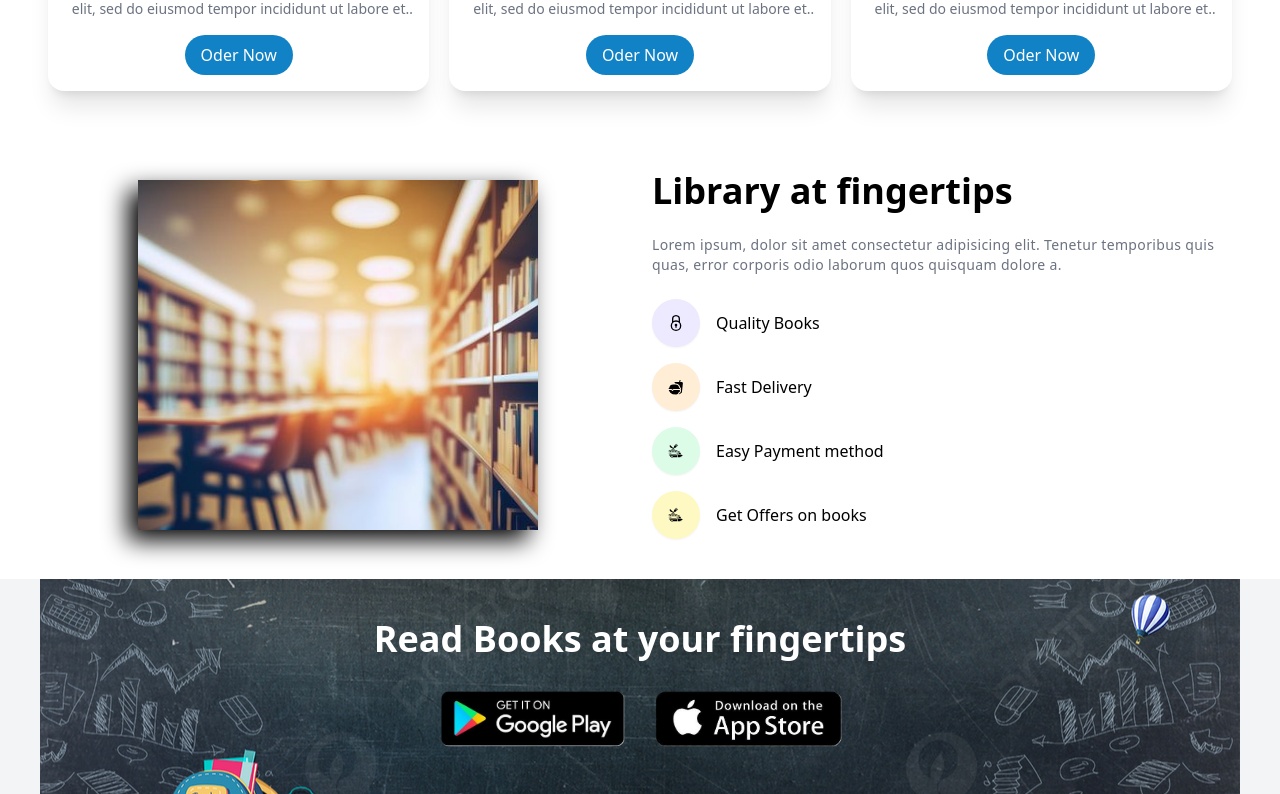
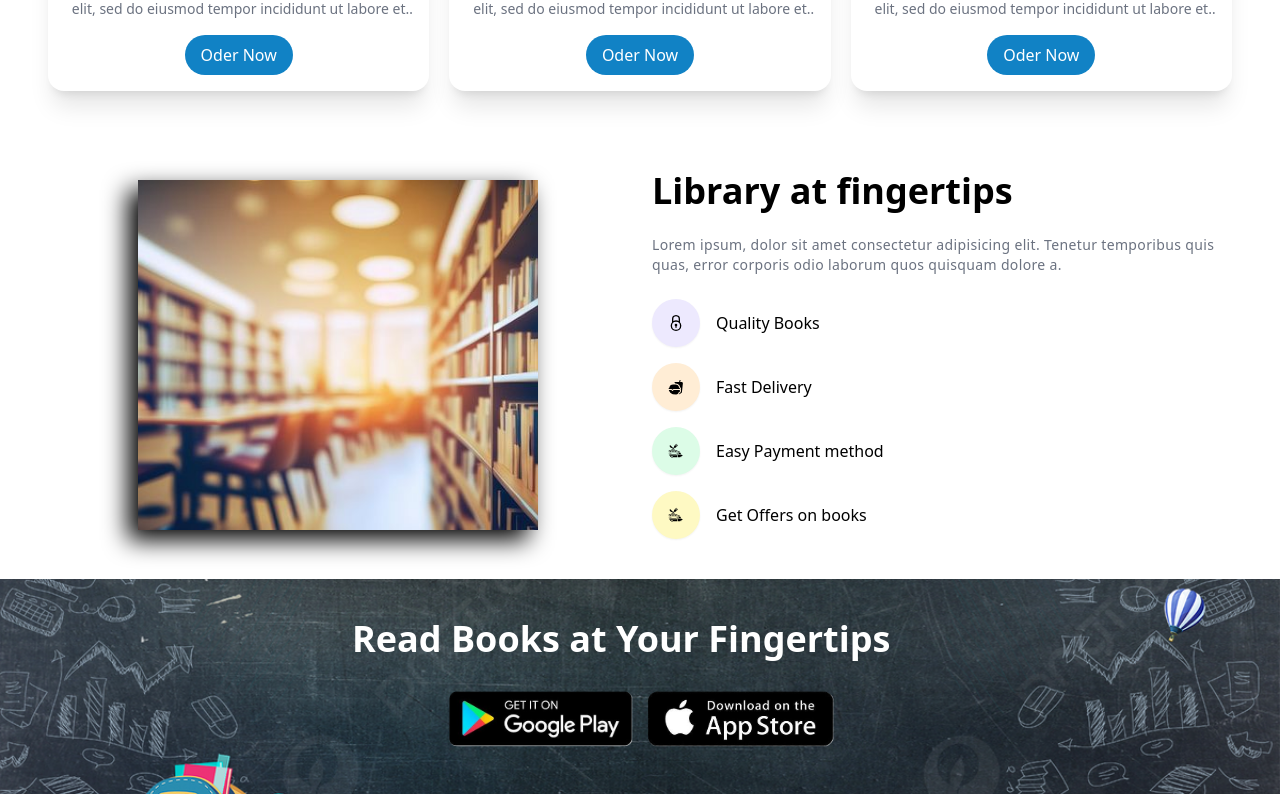
Before and after one commit to Nafiz7D/book-store-website, a React (Vite) app: page / in a window 1280 px wide. Shown: the part 1111-1905 px from the top of the page. Built offline with nearby package versions, Linux system fonts and the light colour scheme.

Commit message:
added appstorefile

```diff
--- a/src/components/AppStoreBanner/AppStoreBanner.jsx
+++ b/src/components/AppStoreBanner/AppStoreBanner.jsx
@@ -1,47 +1,54 @@
 import React from "react";
-import BoardImg from "../../assets/website/board.png";
-import PlayStoreImg from "../../assets/website/play_store.png";
-import AppStoreImg from "../../assets/website/app_store.png";
+import AppStoreImg from "../../assets/app_store.png";
+import PlayStoreImg from "../../assets/play_store.png";
+import Banner from "../../assets/website/board.png";
 
 const bannerImg = {
-  backgroundImage: `url(${BoardImg})`,
+  backgroundImage: `url(${Banner})`,
   backgroundPosition: "center",
   backgroundRepeat: "no-repeat",
+  backgroundSize: "cover",
   height: "100%",
   width: "100%",
 };
 
-const AppStoreBanner = () => {
+const AppStore = () => {
   return (
+    <>
       <div
         className="bg-gray-100 dark:bg-gray-800 text-white py-10"
         style={bannerImg}
       >
         <div className="container">
-        <div className="space-y-6 max-w-xl mx-auto">
-          <h1 className="text-2xl text-center sm:text-4xl font-semibold">
-            Read Books at your fingertips
+          <div
+            data-aos="fade-up"
+            data-aos-duration="300"
+            className="space-y-6 max-w-xl mx-auto"
+          >
+            <h1 className="text-2xl text-center sm:text-left sm:text-4xl font-semibold ">
+              Read Books at Your Fingertips
             </h1>
-          <div className="flex flex-wrap justify-center items-center gap-4">
+            <div className="flex flex-wrap justify-center items-center">
               <a href="#">
                 <img
+                  src={PlayStoreImg}
+                  alt="Play store"
                   className="max-w-[150px] sm:max-w-[120px] md:max-w-[200px]"
-                src={PlayStoreImg}
-                alt=""
                 />
               </a>
               <a href="#">
                 <img
+                  src={AppStoreImg}
+                  alt="App store"
                   className="max-w-[150px] sm:max-w-[120px] md:max-w-[200px]"
-                src={AppStoreImg}
-                alt=""
                 />
               </a>
             </div>
           </div>
         </div>
       </div>
+    </>
   );
 };
 
-export default AppStoreBanner;
+export default AppStore;
```
Lines whose indentation alone changed are shown as unchanged.
